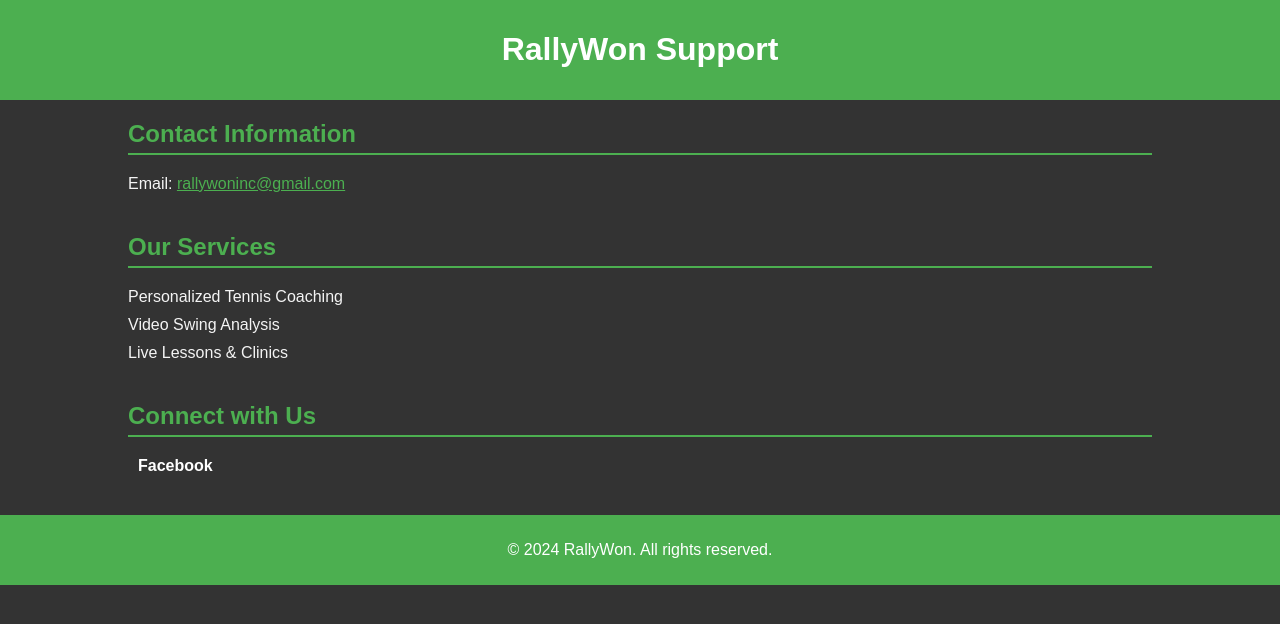
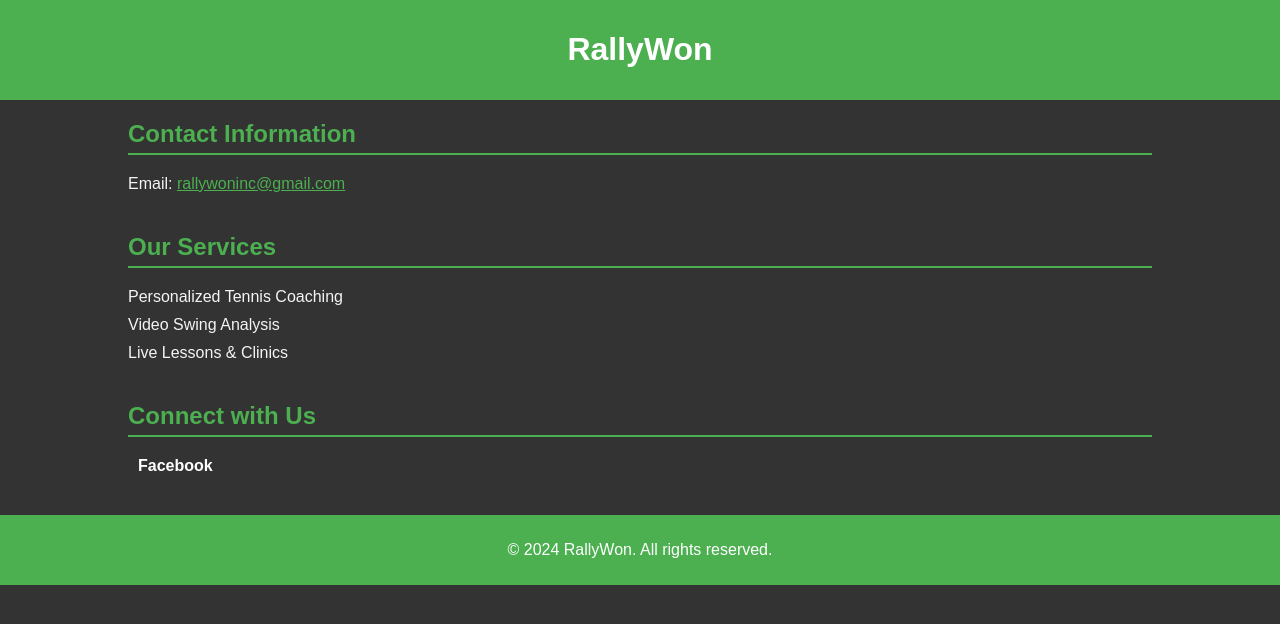
Before and after one commit to dkrounder/rallywon-support, a plain HTML site: page index.html in a window 1280 px wide. Drawn offline with Linux system fonts and the light colour scheme.

Commit message:
Add files via upload
Removed Support from header

```diff
--- a/index.html
+++ b/index.html
@@ -61,7 +61,7 @@
 <body>
 
     <header>
-        <h1>RallyWon Support</h1>
+        <h1>RallyWon</h1>
     </header>
 
     <div class="container">
```
